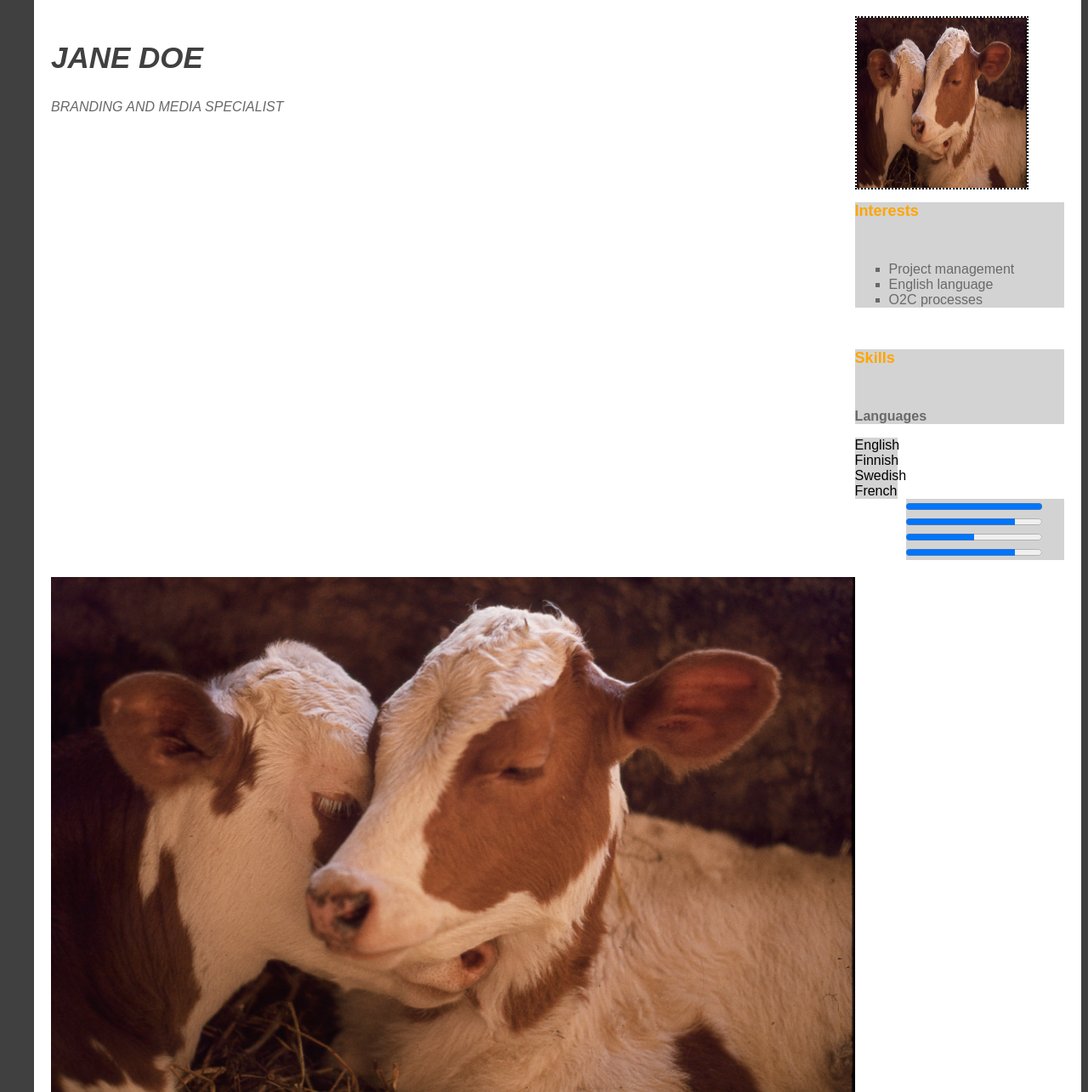
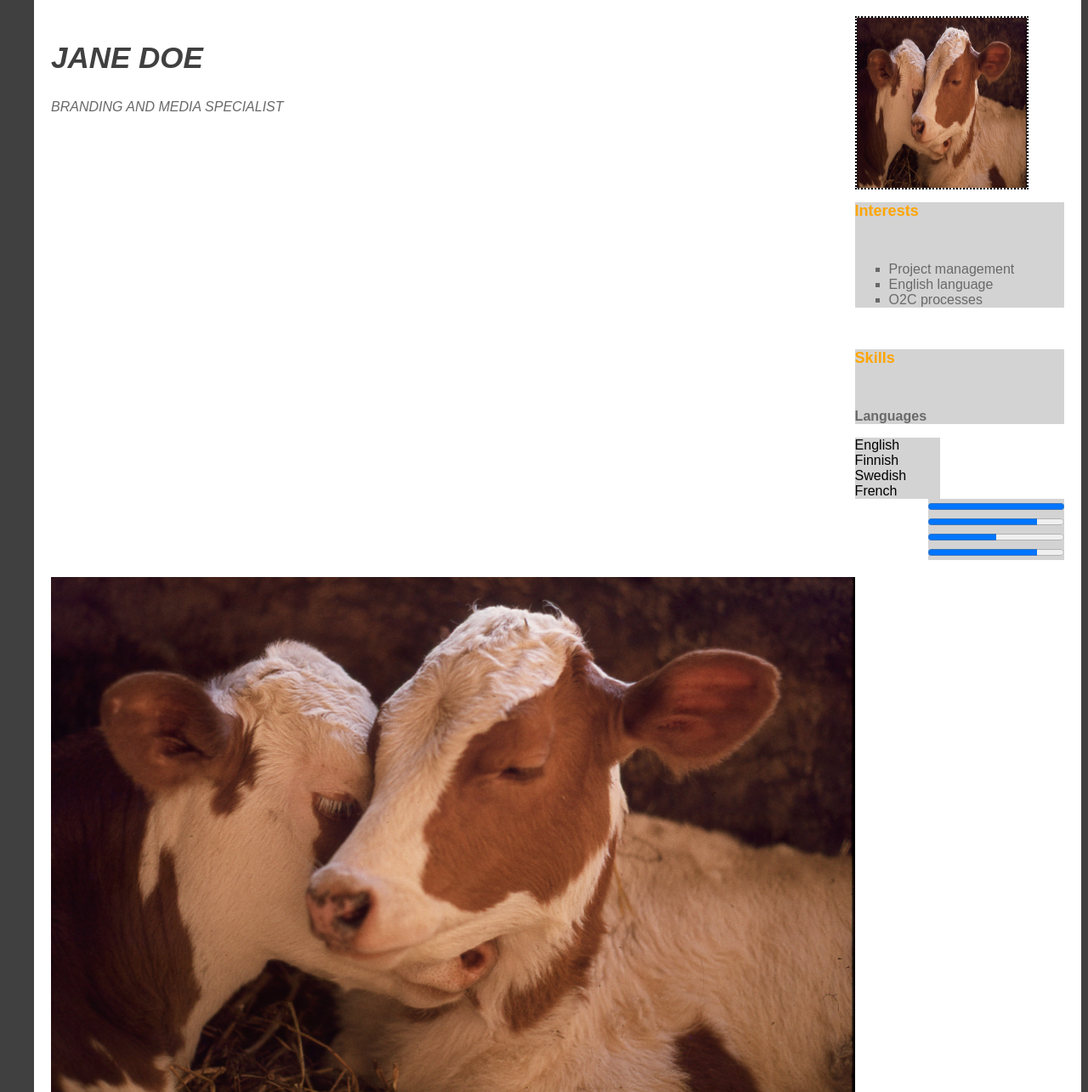
Before and after one commit to hellomoimoi/legendary-happiness, a PHP site: page /portfolio.html in a window 1280 px wide. Shown: the part 193-1478 px from the top of the page at 85% size. Run offline with PHP 8.4, Linux system fonts and the light colour scheme.

Commit message:
Update style.css

```diff
--- a/style.css
+++ b/style.css
@@ -95,13 +95,13 @@ background-color: white;
 
 .sidecolumnl {
 float: left;
-width: 50px;
+width: 100px;
 background-color: #D3D3D3;
 }
 
 .sidecolumnr {
 float: right;
-margin-left: 60px;
+margin-left: 110px;
 background-color: #D3D3D3;
 }
 
```
